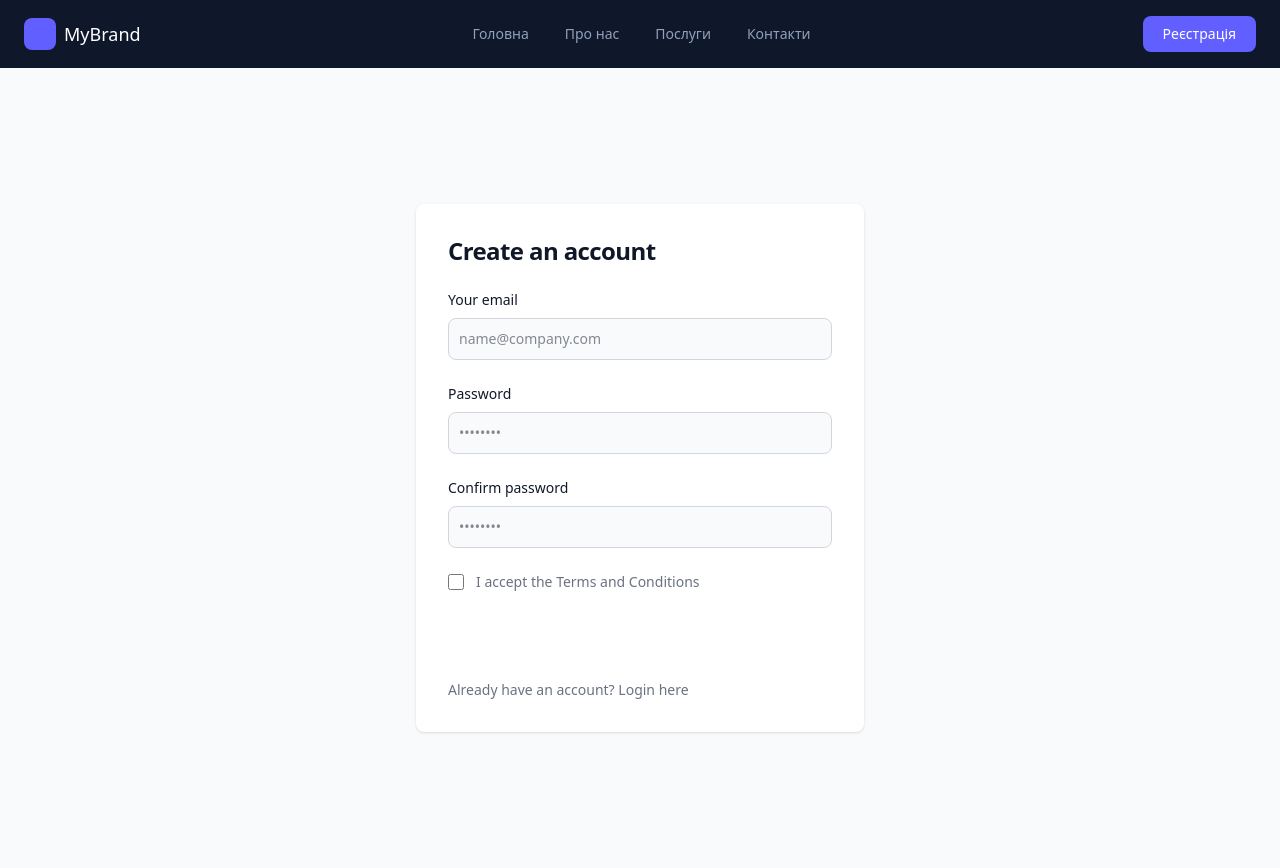
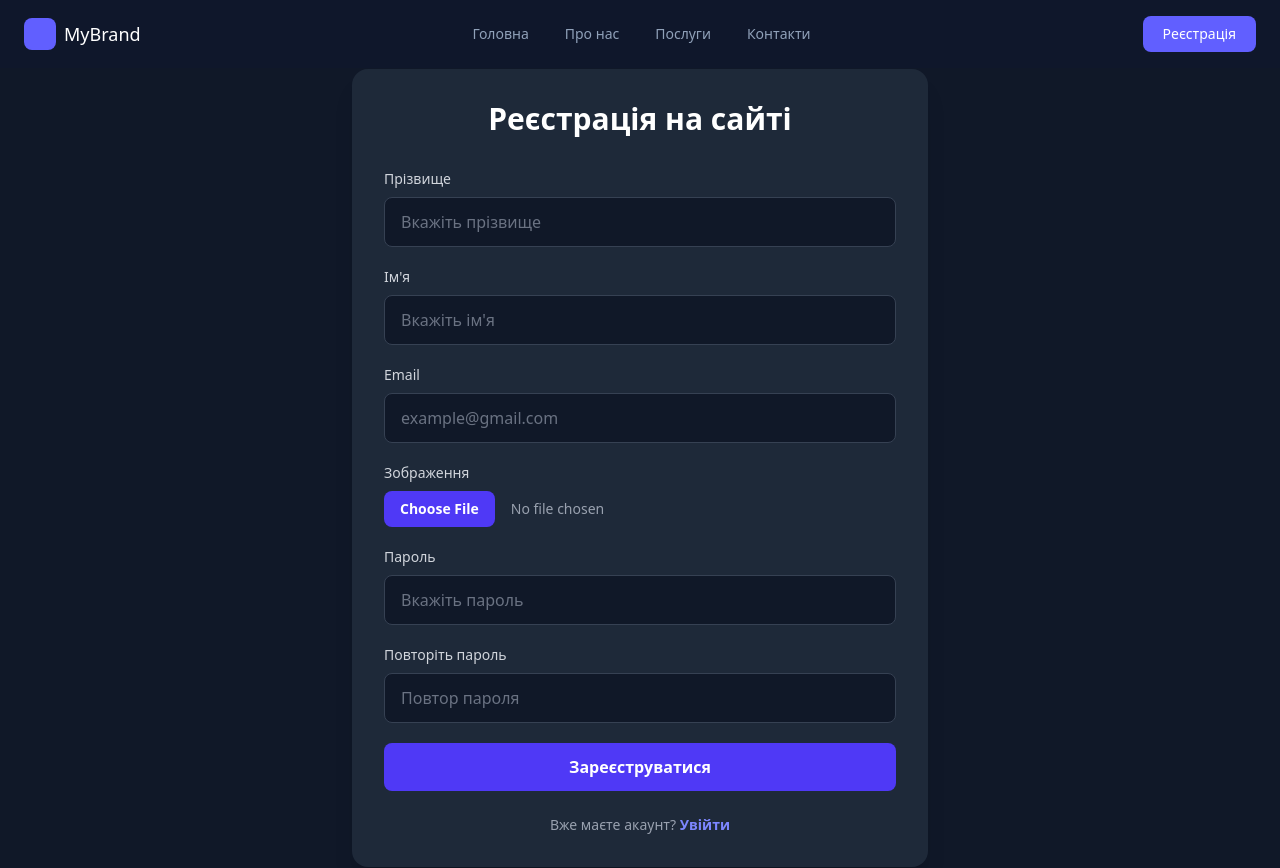
Before and after one commit to MrDemori/python-pd411, a Django app: page /users/register/ in a window 1280 px wide. Run offline with Django 5.2, Linux system fonts and the light colour scheme.

Commit message:
Register form

```diff
--- a/silpo/mysite/settings.py
+++ b/silpo/mysite/settings.py
@@ -129,4 +129,4 @@
 
 STATIC_URL = 'static/'
 
-AUTH_USER_MODEL = 'users.CutomUser'
+AUTH_USER_MODEL = 'users.CustomUser'
--- a/silpo/mysite/urls.py
+++ b/silpo/mysite/urls.py
@@ -22,7 +22,7 @@
 urlpatterns = [
     path('admin/', admin.site.urls),
     path('users/', include('users.urls')),
-    path('', views.homepage),
+    path('', views.homepage, name='homepage'),
     path('about/', views.about),
     # path('register/', views.register)
 ]
--- /dev/null
+++ b/silpo/users/forms.py
@@ -0,0 +1,69 @@
+from django import forms
+from django.contrib.auth.forms import UserCreationForm
+from .models import CustomUser
+
+class CustomUserForm(UserCreationForm):
+
+    email = forms.EmailField(
+        label='Email',
+        required=True,
+        widget=forms.TextInput(attrs={
+            'class': 'w-full rounded-lg border border-gray-700 bg-gray-900 px-4 py-3 text-white placeholder-gray-500 focus:border-indigo-500 focus:outline-none',
+            'placeholder': 'example@gmail.com'
+        })
+    )
+
+    first_name = forms.CharField(
+        label='Ім\'я',
+        required=True,
+        widget=forms.TextInput(attrs={
+            'class': 'w-full rounded-lg border border-gray-700 bg-gray-900 px-4 py-3 text-white placeholder-gray-500 focus:border-indigo-500 focus:outline-none',
+            'placeholder': 'Вкажіть ім\'я'
+        })
+    )
+
+    last_name = forms.CharField(
+        label='Прізвище',
+        required=True,
+        widget=forms.TextInput(attrs={
+            'class': 'w-full rounded-lg border border-gray-700 bg-gray-900 px-4 py-3 text-white placeholder-gray-500 focus:border-indigo-500 focus:outline-none',
+            'placeholder': 'Вкажіть прізвище'
+        })
+    )
+
+    image = forms.ImageField(
+        label='Зображення',
+        required=True,
+        widget=forms.FileInput(attrs={
+            'class': 'block w-full text-sm text-gray-400 '
+                     'file:mr-4 file:py-2 file:px-4 '
+                     'file:rounded-lg file:border-0 '
+                     'file:text-sm file:font-semibold '
+                     'file:bg-indigo-600 file:text-white '
+                     'hover:file:bg-indigo-500 '
+                     'cursor-pointer',
+            'accept': 'image/*',
+        })
+    )
+
+    password1 = forms.CharField(
+        label='Пароль',
+        required=True,
+        widget=forms.PasswordInput(attrs={
+            'class': 'w-full rounded-lg border border-gray-700 bg-gray-900 px-4 py-3 text-white placeholder-gray-500 focus:border-indigo-500 focus:outline-none',
+            'placeholder': 'Вкажіть пароль'
+        })
+    )
+
+    password2 = forms.CharField(
+        label='Повторіть пароль',
+        required=True,
+        widget=forms.PasswordInput(attrs={
+            'class': 'w-full rounded-lg border border-gray-700 bg-gray-900 px-4 py-3 text-white placeholder-gray-500 focus:border-indigo-500 focus:outline-none',
+            'placeholder': 'Повтор пароля'
+        })
+    )
+
+    class Meta:
+        model = CustomUser
+        fields = ('email', 'first_name', 'last_name', 'image', 'password1', 'password2')
--- a/silpo/users/models.py
+++ b/silpo/users/models.py
@@ -2,7 +2,7 @@
 from django.db import models
 
 # Create your models here.
-class CutomUser(AbstractUser):
+class CustomUser(AbstractUser):
     image_small = models.CharField(max_length=100, blank=True, null=True)
     image_medium = models.CharField(max_length=100, blank=True, null=True)
     image_large = models.CharField(max_length=100, blank=True, null=True)
--- a/silpo/users/templates/register.html
+++ b/silpo/users/templates/register.html
@@ -1,42 +1,108 @@
-{% extends 'layout.html' %}
+{% extends "layout.html" %}
+
 {% block content %}
+<div class="min-h-screen flex items-center justify-center bg-gray-900 px-4">
+    <div class="w-full max-w-xl rounded-2xl bg-gray-800 p-8 shadow-xl">
 
-<section class="bg-gray-50 dark:bg-gray-900">
-  <div class="flex flex-col items-center justify-center px-6 py-8 mx-auto md:h-screen lg:py-0">
-      <div class="w-full bg-white rounded-lg shadow dark:border md:mt-0 sm:max-w-md xl:p-0 dark:bg-gray-800 dark:border-gray-700">
-          <div class="p-6 space-y-4 md:space-y-6 sm:p-8">
-              <h1 class="text-xl font-bold leading-tight tracking-tight text-gray-900 md:text-2xl dark:text-white">
-                  Create an account
+        <h1 class="text-3xl font-bold text-center text-white mb-8">
+            Реєстрація на сайті
         </h1>
-              <form class="space-y-4 md:space-y-6" action="#">
+
+        <form class="space-y-5" method="post" enctype="multipart/form-data" novalidate>
+
+            {% csrf_token %}
+
+            {% if form.errors %}
+            <div class="rounded-lg border border-red-500/30 bg-red-500/10 px-4 py-3 text-sm text-red-400">
+                {% for field in form %}
+                {% for error in field.errors %}
+                <p class="flex items-center gap-2">
+                    <span class="font-medium">{{ field.label }}:</span>
+                    <span>{{ error }}</span>
+                </p>
+                {% endfor %}
+                {% endfor %}
+            </div>
+            {% endif %}
+
             <div>
-                      <label for="email" class="block mb-2 text-sm font-medium text-gray-900 dark:text-white">Your email</label>
-                      <input type="email" name="email" id="email" class="bg-gray-50 border border-gray-300 text-gray-900 text-sm rounded-lg focus:ring-primary-600 focus:border-primary-600 block w-full p-2.5 dark:bg-gray-700 dark:border-gray-600 dark:placeholder-gray-400 dark:text-white dark:focus:ring-blue-500 dark:focus:border-blue-500" placeholder="name@company.com" required="">
+                <label class="block text-sm font-medium text-gray-300 mb-2">
+                    {{form.last_name.label}}
+                </label>
+                {{form.last_name}}
+                {% if form.last_name.errors %}
+                <div class="mt-1 text-sm text-red-400">{{ form.last_name.errors }}</div>
+                {% endif %}
             </div>
+
             <div>
-                      <label for="password" class="block mb-2 text-sm font-medium text-gray-900 dark:text-white">Password</label>
-                      <input type="password" name="password" id="password" placeholder="••••••••" class="bg-gray-50 border border-gray-300 text-gray-900 text-sm rounded-lg focus:ring-primary-600 focus:border-primary-600 block w-full p-2.5 dark:bg-gray-700 dark:border-gray-600 dark:placeholder-gray-400 dark:text-white dark:focus:ring-blue-500 dark:focus:border-blue-500" required="">
+                <label class="block text-sm font-medium text-gray-300 mb-2">
+                    {{form.first_name.label}}
+                </label>
+                {{form.first_name}}
+                {% if form.first_name.errors %}
+                <div class="mt-1 text-sm text-red-400">{{ form.first_name.errors }}</div>
+                {% endif %}
             </div>
+
             <div>
-                      <label for="confirm-password" class="block mb-2 text-sm font-medium text-gray-900 dark:text-white">Confirm password</label>
-                      <input type="confirm-password" name="confirm-password" id="confirm-password" placeholder="••••••••" class="bg-gray-50 border border-gray-300 text-gray-900 text-sm rounded-lg focus:ring-primary-600 focus:border-primary-600 block w-full p-2.5 dark:bg-gray-700 dark:border-gray-600 dark:placeholder-gray-400 dark:text-white dark:focus:ring-blue-500 dark:focus:border-blue-500" required="">
+                <label class="block text-sm font-medium text-gray-300 mb-2">
+                    {{form.email.label}}
+                </label>
+                {{form.email}}
+                {% if form.email.errors %}
+                <div class="mt-1 text-sm text-red-400">{{ form.email.errors }}</div>
+                {% endif %}
             </div>
-                  <div class="flex items-start">
-                      <div class="flex items-center h-5">
-                        <input id="terms" aria-describedby="terms" type="checkbox" class="w-4 h-4 border border-gray-300 rounded bg-gray-50 focus:ring-3 focus:ring-primary-300 dark:bg-gray-700 dark:border-gray-600 dark:focus:ring-primary-600 dark:ring-offset-gray-800" required="">
+
+            <div>
+                <label class="block text-sm font-medium text-gray-300 mb-2">
+                    {{form.image.label}}
+                </label>
+                {{form.image}}
+                {% if form.image.errors %}
+                <div class="mt-1 text-sm text-red-400">{{ form.image.errors }}</div>
+                {% endif %}
             </div>
-                      <div class="ml-3 text-sm">
-                        <label for="terms" class="font-light text-gray-500 dark:text-gray-300">I accept the <a class="font-medium text-primary-600 hover:underline dark:text-primary-500" href="#">Terms and Conditions</a></label>
+
+            <div>
+                <label class="block text-sm font-medium text-gray-300 mb-2">
+                    {{form.password1.label}}
+                </label>
+                {{form.password1}}
+                {% if form.password1.errors %}
+                <div class="mt-1 text-sm text-red-400">{{ form.password1.errors }}</div>
+                {% endif %}
+            </div>
+
+            <div>
+                <label class="block text-sm font-medium text-gray-300 mb-2">
+                    {{form.password2.label}}
+                </label>
+                {{form.password2}}
+                {% if form.password2.errors %}
+                <div class="mt-1 text-sm text-red-400">{{ form.password2.errors }}</div>
+                {% endif %}
+            </div>
+
+
+            <button
+                    type="submit"
+                    class="w-full rounded-lg bg-indigo-600 py-3 font-semibold text-white transition hover:bg-indigo-500">
+                Зареєструватися
+            </button>
+
+        </form>
+
+        <p class="mt-6 text-center text-sm text-gray-400">
+            Вже маєте акаунт?
+            <a href="#" class="font-semibold text-indigo-400 hover:text-indigo-300">
+                Увійти
+            </a>
+        </p>
+
     </div>
 </div>
-                  <button type="submit" class="w-full text-white bg-primary-600 hover:bg-primary-700 focus:ring-4 focus:outline-none focus:ring-primary-300 font-medium rounded-lg text-sm px-5 py-2.5 text-center dark:bg-primary-600 dark:hover:bg-primary-700 dark:focus:ring-primary-800">Create an account</button>
-                  <p class="text-sm font-light text-gray-500 dark:text-gray-400">
-                      Already have an account? <a href="#" class="font-medium text-primary-600 hover:underline dark:text-primary-500">Login here</a>
-                  </p>
-              </form>
-          </div>
-      </div>
-  </div>
-</section>
+
 
 {% endblock %}
--- a/silpo/users/views.py
+++ b/silpo/users/views.py
@@ -1,5 +1,15 @@
-from django.shortcuts import render
+from django.shortcuts import redirect, render
+from django.contrib import messages
+from .forms import CustomUserForm
 
 # Create your views here.
 def register(request):
-    return render(request, 'register.html')
+    if request.method == 'POST':
+        form = CustomUserForm(request.POST)
+        if form.is_valid():
+            return redirect('homepage')
+        else:
+            messages.info(request, 'Помилка реєстрації')
+    else:
+        form = CustomUserForm()
+    return render(request, 'register.html', {'form': form})
```
Lines whose indentation alone changed are shown as unchanged.
